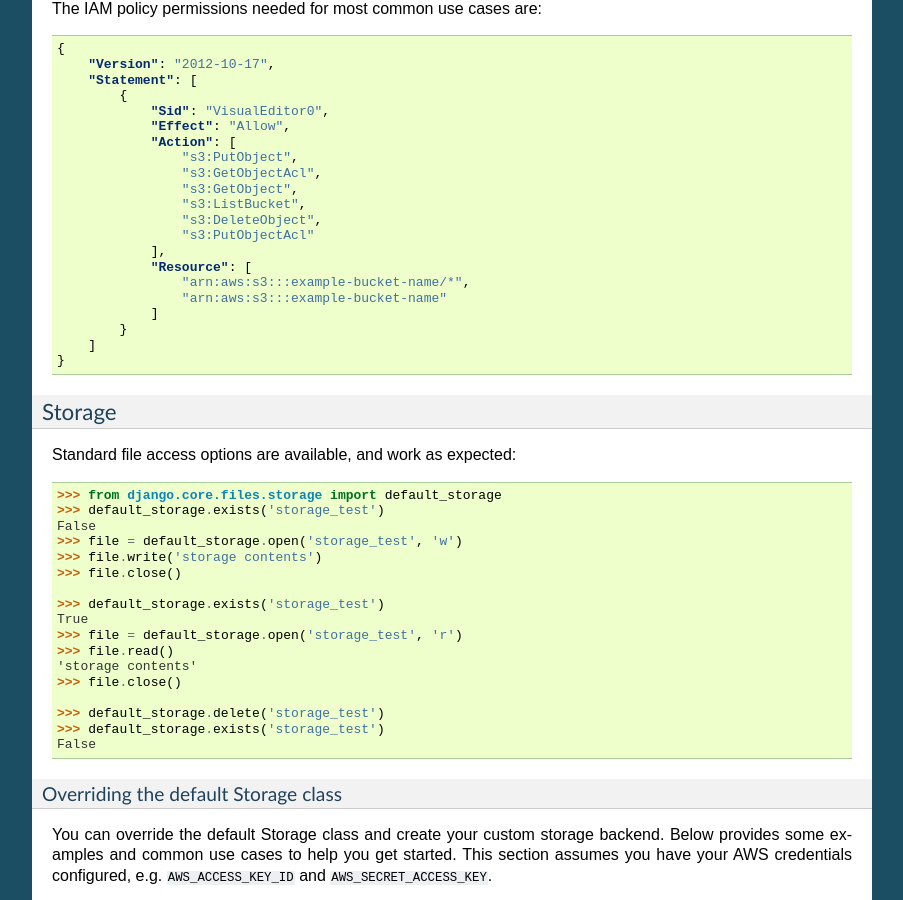
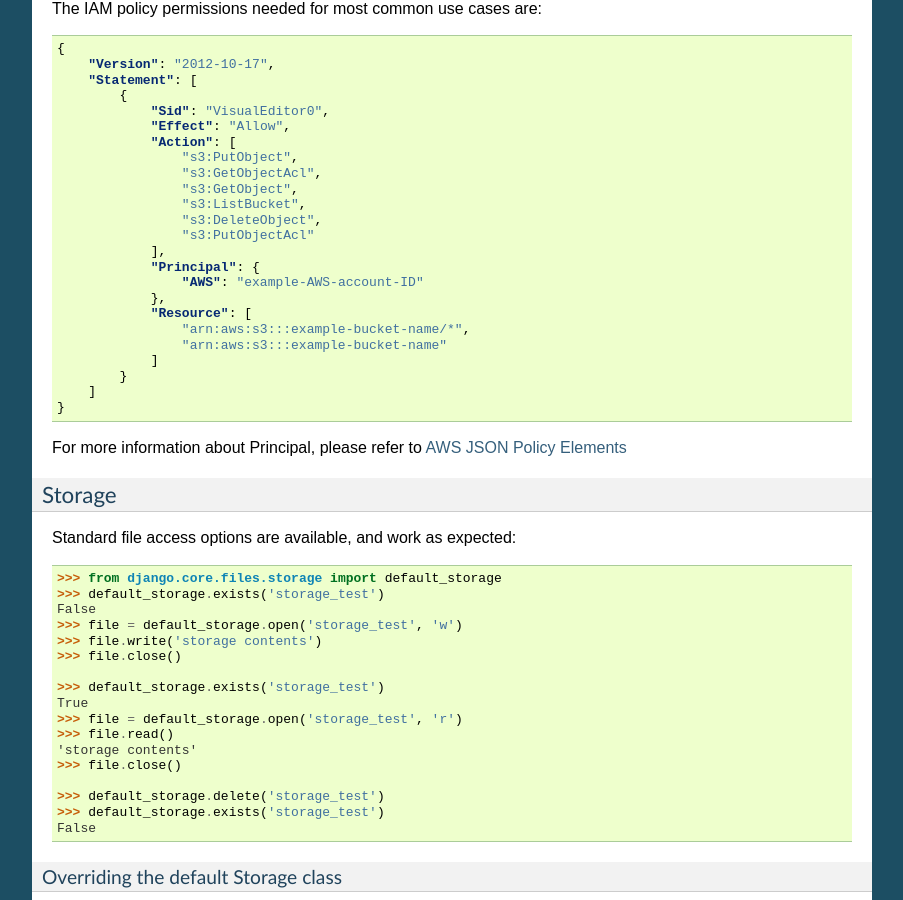
Before and after one commit to jschneier/django-storages, a Sphinx documentation site: the page built from docs/backends/amazon-S3.rst, in a window 1280 px wide and 900 px high, scrolled down 3561 px. Shown: the whole window, without its empty margins (198-1101 px from the left). Built offline with Sphinx 7.4.7, drawn with Linux system fonts in a browser that asks for light colours.

Commit message:
Update amazon-S3.rst to fix "Missing required field Principal" error

```diff
--- a/docs/backends/amazon-S3.rst
+++ b/docs/backends/amazon-S3.rst
@@ -217,6 +217,9 @@ The IAM policy permissions needed for most common use cases are:
                     "s3:DeleteObject",
                     "s3:PutObjectAcl"
                 ],
+                "Principal": {
+                    "AWS": "example-AWS-account-ID"
+                },
                 "Resource": [
                     "arn:aws:s3:::example-bucket-name/*",
                     "arn:aws:s3:::example-bucket-name"
@@ -224,6 +227,11 @@ The IAM policy permissions needed for most common use cases are:
             }
         ]
     }
+
+
+For more information about Principal, please refer to `AWS JSON Policy Elements`_
+
+.. _AWS JSON Policy Elements: https://docs.aws.amazon.com/IAM/latest/UserGuide/reference_policies_elements_principal.html
 
 Storage
 -------
```
Also changed, not shown: 1 other file.
